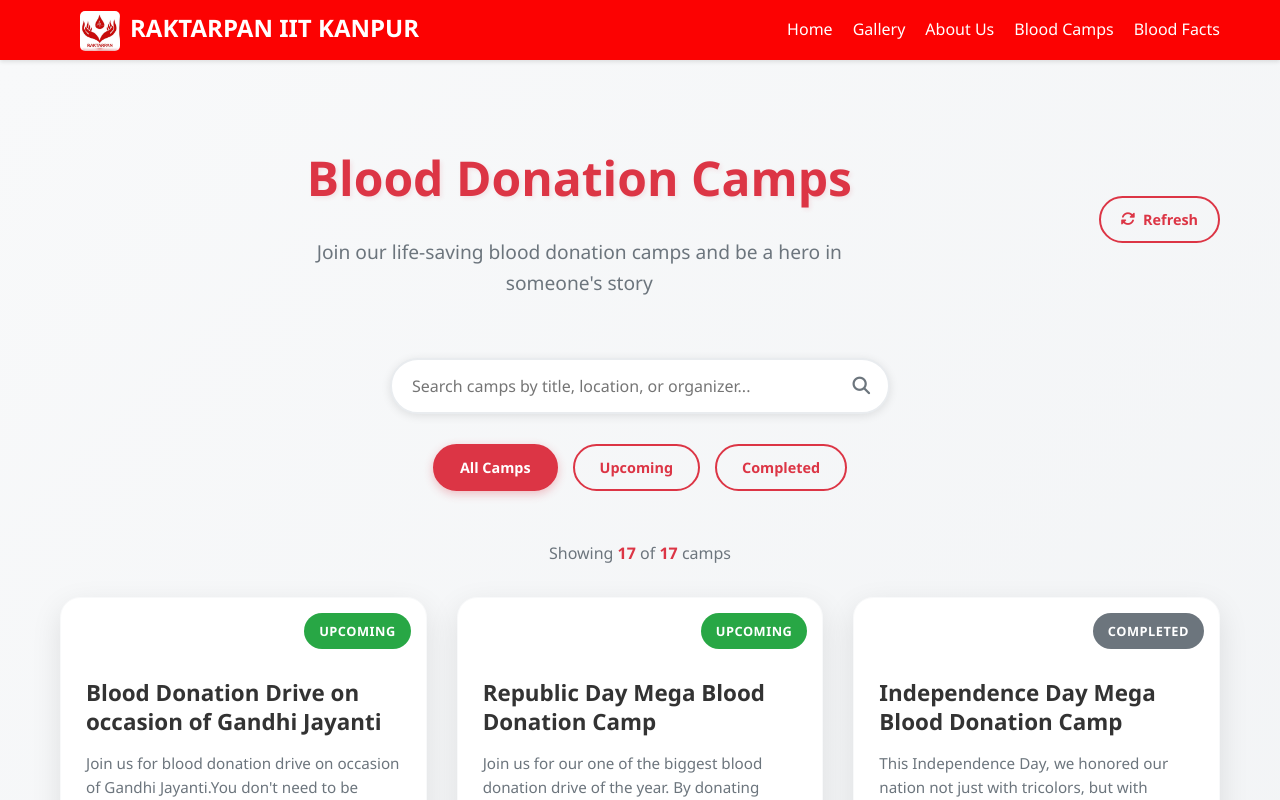
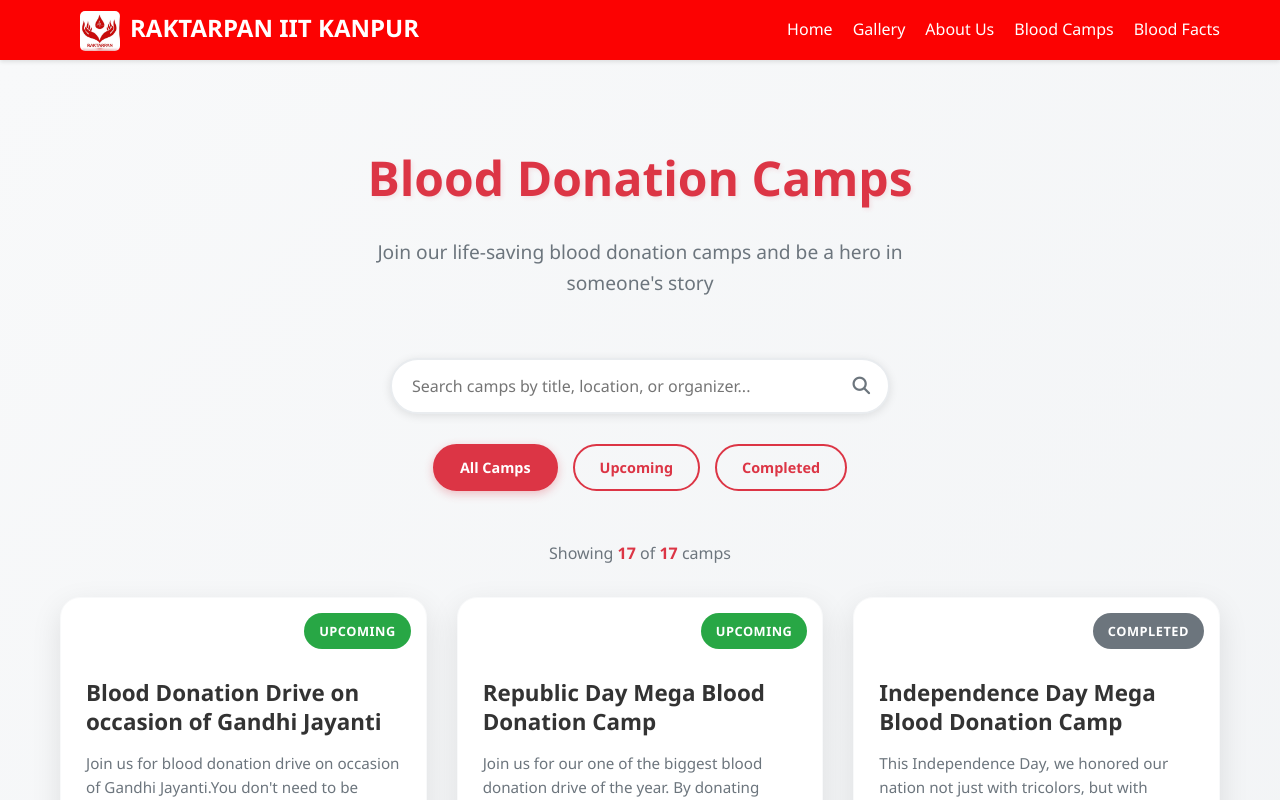
Before and after one commit to Raj675592/raktarpan-iitk, a React (Create React App) app: page /camps in a window 1280 px wide. Shown: the top 800 px of the page. Built offline with nearby package versions, Linux system fonts and the light colour scheme.

Commit message:
fixed rendering

```diff
--- a/src/components/BloodCamps.js
+++ b/src/components/BloodCamps.js
@@ -36,25 +36,7 @@ const BloodCamps = () => {
   }, []);
 
   // Refresh function to reload data from local file
-  const handleRefresh = () => {
-    try {
-      setLoading(true);
-      setError(null);
 
-      console.log("Refreshing blood camps data from local file...");
-
-      // Reload data from imported JSON file
-      setBloodCamps(bloodCampsData);
-      console.log(
-        `Refreshed: ${bloodCampsData.length} camps loaded from local data`
-      );
-    } catch (err) {
-      console.error("Error refreshing blood camps:", err);
-      setError(`Failed to refresh blood camps: ${err.message}`);
-    } finally {
-      setLoading(false);
-    }
-  };
 
   // Filter camps based on selected filter and search term
   const filteredCamps = bloodCamps.filter((camp) => {
@@ -145,15 +127,7 @@ const BloodCamps = () => {
             </p>
             {/* Data Source Indicator */}
           </div>
-          <button
-            className="refresh-btn"
-            onClick={handleRefresh}
-            disabled={loading}
-            title="Refresh camp data"
-          >
-            <i className={`fas fa-sync-alt ${loading ? "spinning" : ""}`}></i>
-            Refresh
-          </button>
+
         </div>
 
         {/* Search and Filter Section */}
```
